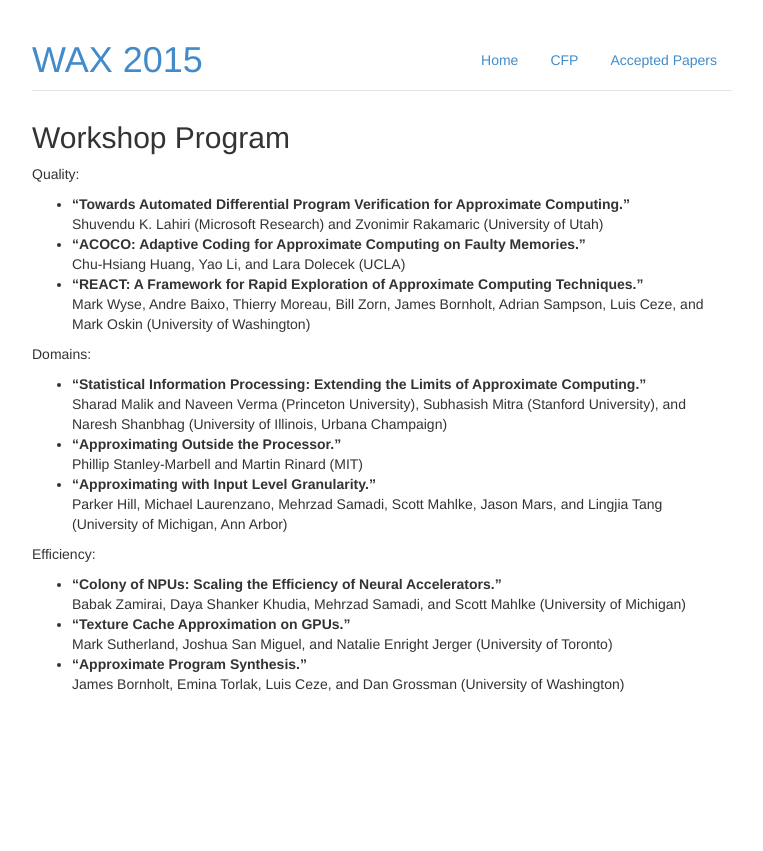
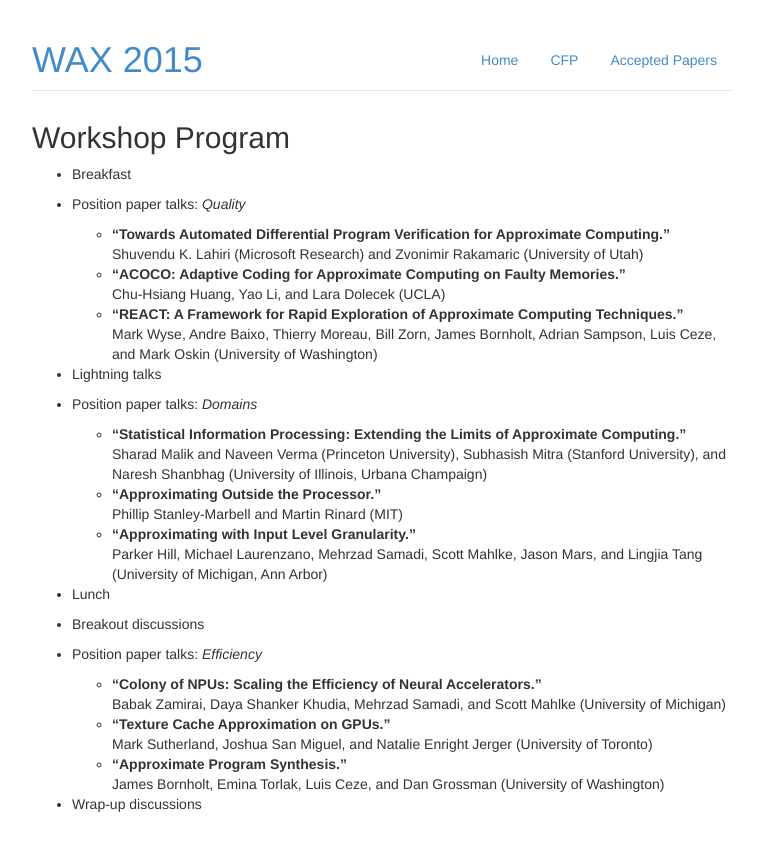
Before and after one commit to uwsampa/sampa-public, a Jekyll site: the page built from wax2015/program-proposed.md, in a window 1280 px wide. Shown: the top 851 px of the page, without its empty margins (258-1021 px from the left). Built offline with Jekyll 4.4.1, drawn with Linux system fonts in a browser that asks for light colours; Markdown is read by kramdown in place of the engine named in the settings.

Commit message:
Toss some other events in

```diff
--- a/wax2015/program-proposed.md
+++ b/wax2015/program-proposed.md
@@ -5,40 +5,50 @@ notitle: true
 ---
 ## Workshop Program
 
-Quality:
+* Breakfast
 
-* **"Towards Automated Differential Program Verification for Approximate
-  Computing."**
-  Shuvendu K. Lahiri (Microsoft Research) and Zvonimir Rakamaric (University of
-  Utah)
-* **"ACOCO: Adaptive Coding for Approximate Computing on Faulty Memories."**
-  Chu-Hsiang Huang, Yao Li, and Lara Dolecek (UCLA)
-* **"REACT: A Framework for Rapid Exploration of Approximate Computing
-  Techniques."**
-  Mark Wyse, Andre Baixo, Thierry Moreau, Bill Zorn, James Bornholt, Adrian
-  Sampson, Luis Ceze, and Mark Oskin (University of Washington)
+* Position paper talks: *Quality*
 
-Domains:
+  * **"Towards Automated Differential Program Verification for Approximate
+    Computing."**
+    Shuvendu K. Lahiri (Microsoft Research) and Zvonimir Rakamaric (University
+    of Utah)
+  * **"ACOCO: Adaptive Coding for Approximate Computing on Faulty Memories."**
+    Chu-Hsiang Huang, Yao Li, and Lara Dolecek (UCLA)
+  * **"REACT: A Framework for Rapid Exploration of Approximate Computing
+    Techniques."**
+    Mark Wyse, Andre Baixo, Thierry Moreau, Bill Zorn, James Bornholt, Adrian
+    Sampson, Luis Ceze, and Mark Oskin (University of Washington)
 
-* **"Statistical Information Processing: Extending the Limits of Approximate
-  Computing."**
-  Sharad Malik and Naveen Verma (Princeton University), Subhasish Mitra
-  (Stanford University), and Naresh Shanbhag (University of Illinois, Urbana
-  Champaign)
-* **"Approximating Outside the Processor."**
-  Phillip Stanley-Marbell and Martin Rinard (MIT)
-* **"Approximating with Input Level Granularity."**
-  Parker Hill, Michael Laurenzano, Mehrzad Samadi, Scott Mahlke, Jason Mars,
-  and Lingjia Tang (University of Michigan, Ann Arbor)
+* Lightning talks
 
-Efficiency:
+* Position paper talks: *Domains*
 
-* **"Colony of NPUs: Scaling the Efficiency of Neural Accelerators."**
-  Babak Zamirai, Daya Shanker Khudia, Mehrzad Samadi, and Scott Mahlke
-  (University of Michigan)
-* **"Texture Cache Approximation on GPUs."**
-  Mark Sutherland, Joshua San Miguel, and Natalie Enright Jerger (University of
-  Toronto)
-* **"Approximate Program Synthesis."**
-  James Bornholt, Emina Torlak, Luis Ceze, and Dan Grossman (University of
-  Washington)
+  * **"Statistical Information Processing: Extending the Limits of Approximate
+    Computing."**
+    Sharad Malik and Naveen Verma (Princeton University), Subhasish Mitra
+    (Stanford University), and Naresh Shanbhag (University of Illinois, Urbana
+    Champaign)
+  * **"Approximating Outside the Processor."**
+    Phillip Stanley-Marbell and Martin Rinard (MIT)
+  * **"Approximating with Input Level Granularity."**
+    Parker Hill, Michael Laurenzano, Mehrzad Samadi, Scott Mahlke, Jason Mars,
+    and Lingjia Tang (University of Michigan, Ann Arbor)
+
+* Lunch
+
+* Breakout discussions
+
+* Position paper talks: *Efficiency*
+
+  * **"Colony of NPUs: Scaling the Efficiency of Neural Accelerators."**
+    Babak Zamirai, Daya Shanker Khudia, Mehrzad Samadi, and Scott Mahlke
+    (University of Michigan)
+  * **"Texture Cache Approximation on GPUs."**
+    Mark Sutherland, Joshua San Miguel, and Natalie Enright Jerger (University
+    of Toronto)
+  * **"Approximate Program Synthesis."**
+    James Bornholt, Emina Torlak, Luis Ceze, and Dan Grossman (University of
+    Washington)
+
+* Wrap-up discussions
```
